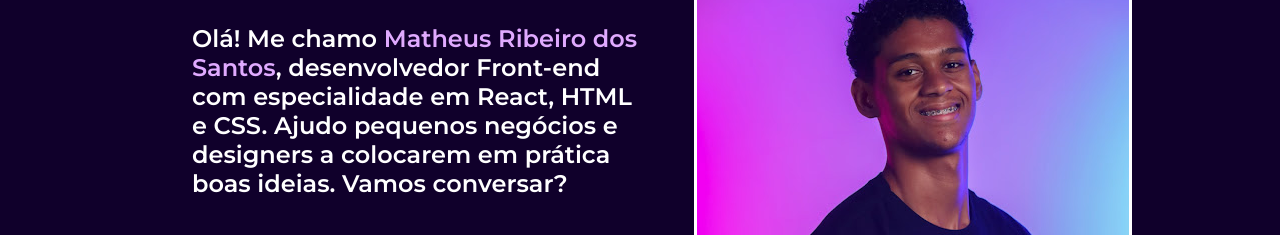
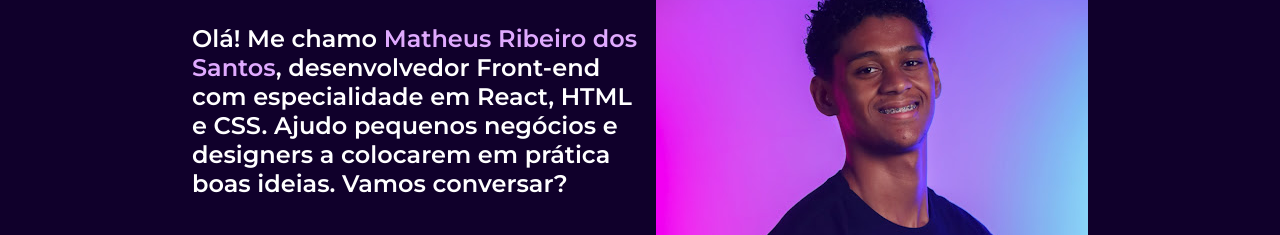
Before and after one commit to omatheu/Aprende_front, a plain HTML site: page index.html in a window 1280 px wide. Shown: the part 256-491 px from the top of the page. Drawn offline with nearby package versions, Linux system fonts and the light colour scheme.

Commit message:
mais um commit

```diff
--- a/index.html
+++ b/index.html
@@ -37,7 +37,7 @@
             </div>
         </section>
         <div class="tamanho_imagem">
-            <img src="./assets/unnamed.jpg" alt="imagem do Matheus" class="imagem">
+            <img class="apresentacao__imagem" src="./assets/unnamed.jpg" alt="imagem do Matheus" class="imagem">
         </div>
     </main>
     <footer class="rodape">
--- a/styles/style.css
+++ b/styles/style.css
@@ -49,7 +49,7 @@ body{
 
 
 .apresentacao__texto{
-    width: 615px;
+    width: 50%;
     display: flex;
     flex-direction: column;
     gap: 40px;
@@ -110,16 +110,6 @@ body{
     background-color: var(--cor-segundaria);
 }
 
-.tamanho_imagem{
-    display: flex;
-}
-
-.imagem{
-    border-radius: 10%;
-    margin-left: 10%;
-    border-style: solid;
-}
-
 .rodape{
     color: black;
     background-color: var(--cor-terceiraria);
@@ -129,3 +119,7 @@ body{
     font-size: 1.5rem;
     font-weight: 25rem;
 }
+
+apresentacao__imagem{
+    width: 50%;
+}
```
